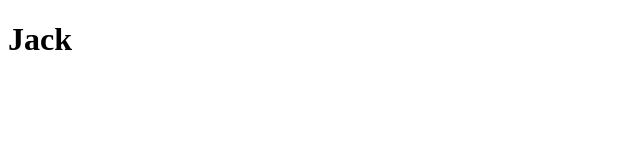
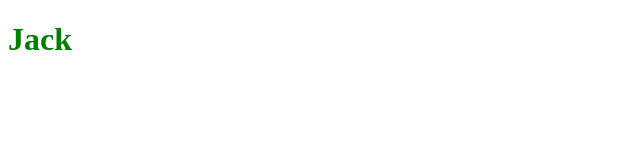
Before and after one commit to Oasis-NEU/sp25-group-13, a React (Vite) app: page / in a window 1280 px wide. Shown: the top 160 px of the page, without its empty margins (0-640 px from the left). Built offline with nearby package versions, Linux system fonts and the light colour scheme.

Commit message:
switch to green

```diff
--- a/src/App.jsx
+++ b/src/App.jsx
@@ -5,7 +5,6 @@ import './App.css'
 import Login from './Pages/Login'
 
 function App() {
-  const [count, setCount] = useState(0)
 
   return (
     <>
--- a/src/Pages/Login.css
+++ b/src/Pages/Login.css
@@ -1,5 +1,5 @@
 
-.h1{
-    color:red
+h1{
+    color:green
 
 }
```
